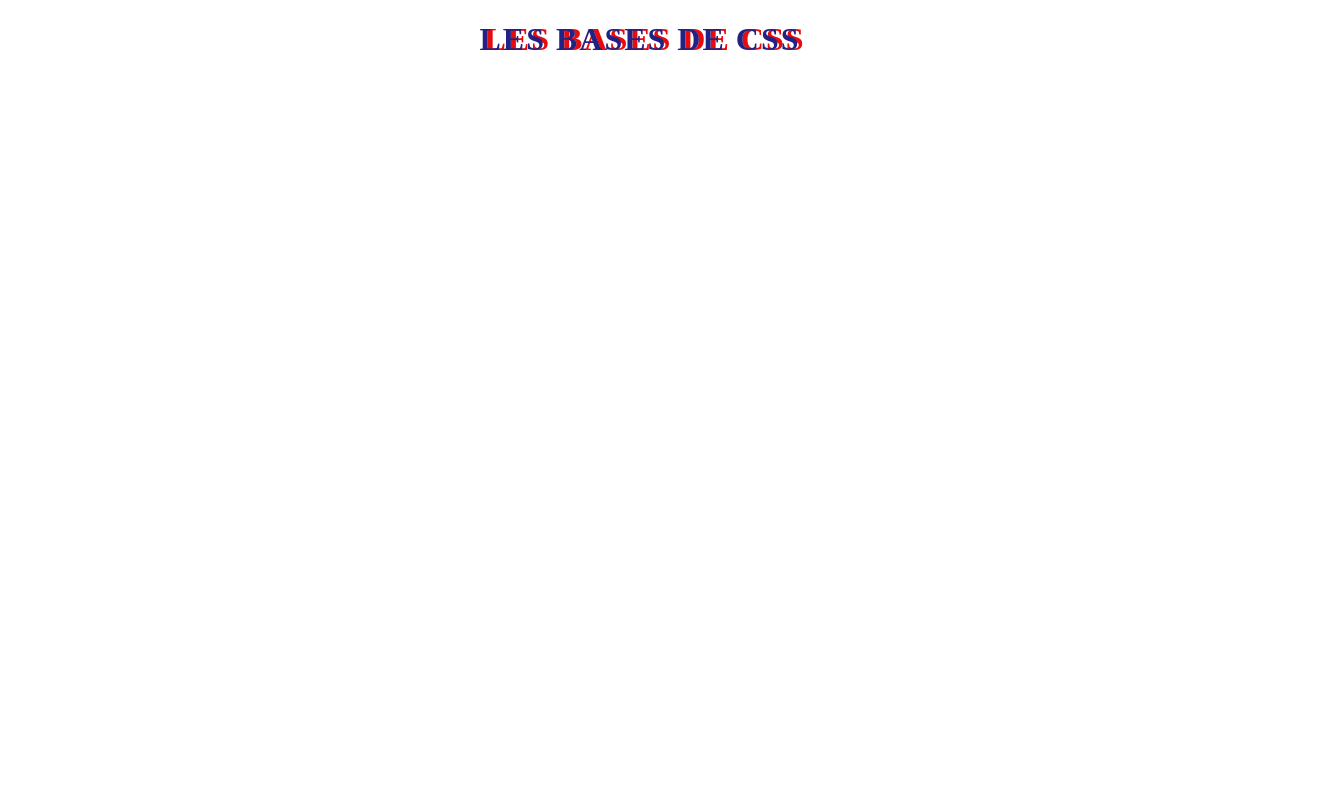
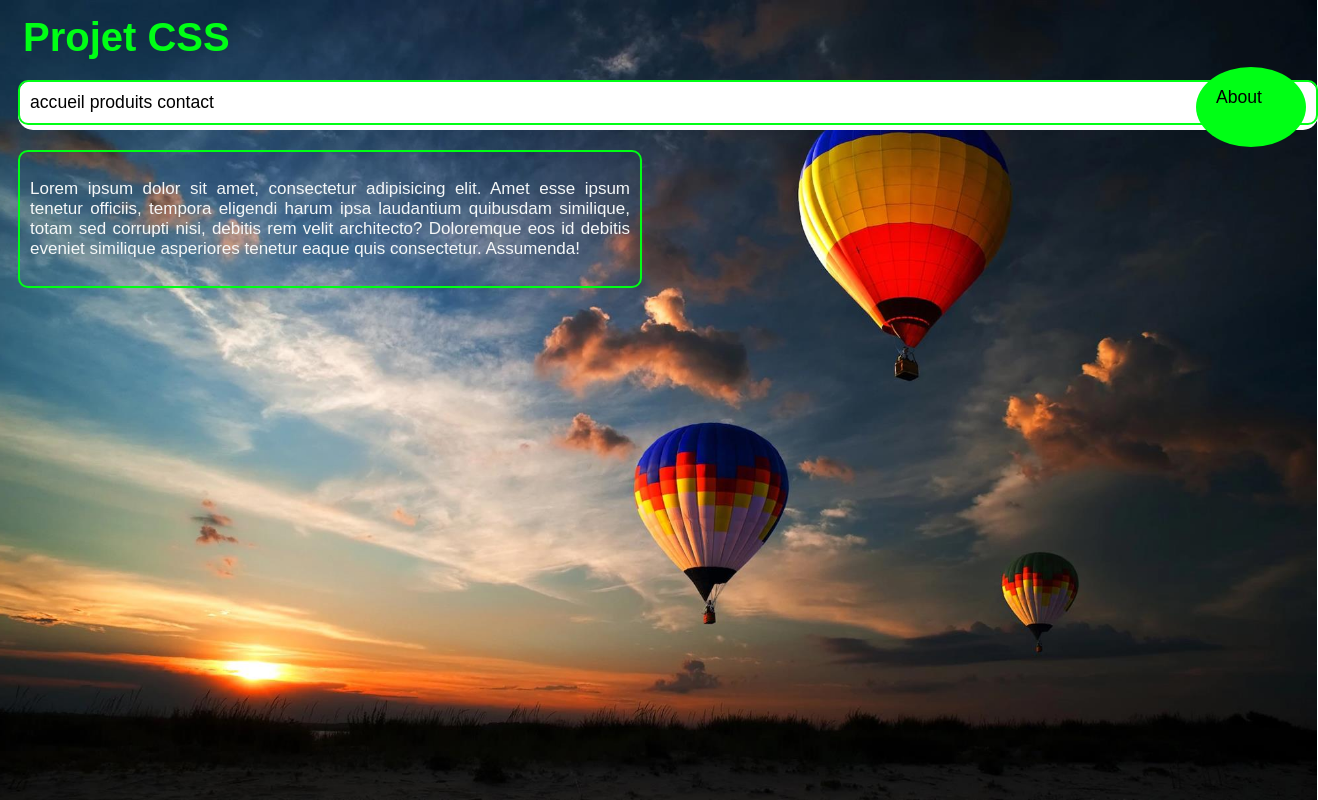
Before and after one commit to mbh2022/github-css, a plain HTML site: page index.html in a window 1280 px wide. Shown: the whole page, 1318 px wide, since content can reach past the window. Drawn offline with Linux system fonts and the light colour scheme.

Commit message:
mise a jour 27 10 2022

```diff
--- a/index.html
+++ b/index.html
@@ -4,14 +4,42 @@
     <meta charset="UTF-8">
     <meta http-equiv="X-UA-Compatible" content="IE=edge">
     <meta name="viewport" content="width=device-width, initial-scale=1.0">
-    <title>cours css</title>
-    <link rel="stylesheet" href="style.css  ">
+    <title>projet css</title>
+    <link rel="stylesheet" href="style.css">
+
 </head>
-<header>
-    <h1>les bases de css</h1>
-</header>
 
 <body>
+    <header>
+        <div>
+            <h1 class="title">Projet CSS</h1>
+        </div>
+
+    </header>
+
+
+    <main>
+
+        <div class="position">
+
+            <span>accueil</span>
+            <span>produits</span>
+            <span id="circle">About</span>
+            <span>contact</span>
+
+        </div>
+
+
+    </main>
+
+    <div class="titleText">
+        <p>Lorem ipsum dolor sit amet, consectetur adipisicing elit. Amet esse ipsum tenetur officiis, tempora eligendi harum ipsa laudantium quibusdam similique, totam sed corrupti nisi, debitis rem velit architecto? Doloremque eos id debitis eveniet similique asperiores tenetur eaque quis consectetur. Assumenda!</p>
+    </div>
+
+    <div>
+        <a href=""></a>
+    </div>
+
 
 </body>
 </html>
--- a/style.css
+++ b/style.css
@@ -1,18 +1,68 @@
-h1{
-text-transform: uppercase;
-letter-spacing: 2px;
-font-size: 2rem;
-color: rgb(34, 34, 134);
-text-shadow: 5px 0 0 rgb(231, 12, 12);
-text-align: center;
-font-family: "playfair display" serif;
-body{
+@import url('https://fonts.googleapis.com/css2?family=Courgette&family=Playfair+Display:wght@500&display=swap');
 
 @font-face {
-    font-family: "font-1";
-    background-attachment: url();
+    font-family:"font-1" ;
+    src: url(./assets/Courgette\,Playfair_Display.zip);
 }
 
+
+body{
+    font-family: "font-1" serif;
+    background: url(./assets/bg.jpg)no-repeat fixed center/cover;
+    height: 100%;
+}
+.title {
+    font-size: 2.5rem;
+    color: rgb(0, 255, 21);
+    text-align:left;
+    font-family: Arial, Helvetica, sans-serif;
+    font-family: "playfair display" serif;
+    margin: 15px ;
+}
+main {
+    background: white;
+    width: 1300px ;
+    height: 50px;
+    font-family: Arial, Helvetica, sans-serif;
+    margin: 10px ;
+    padding: 2px;
+    text-align: justify;
+    font-size: 1.1rem;
+    padding: 0px;
+    border-radius: 15px ;
+    box-shadow: none;
+
+}
+.position {
+    border: 2px solid rgb(0, 255, 21) ;
+    padding: 10px;
+    margin-top: 20px;
+    border-radius: 10px;
+    position: relative;
 }
 
+
+#circle {
+    height: 40px;
+    width: 70px;
+    background: rgb(0, 255, 21);
+    padding: 20px;
+    border-radius: 50%;
+    position: absolute;
+    top: -15px ;
+    right: 10px ;
 }
+
+.titleText {
+
+    border: 2px solid rgb(0, 255, 21) ;
+    font-family: Arial, Helvetica, sans-serif;
+    font-size: 17px;
+    padding: 10px;
+    margin: 10px;
+    width: 600px;
+    text-align: justify;
+    border-radius: 10px;
+    display:inline-block;
+    color: rgb(245, 247, 247);
+}
```
Also changed, not shown: 1 other file.
